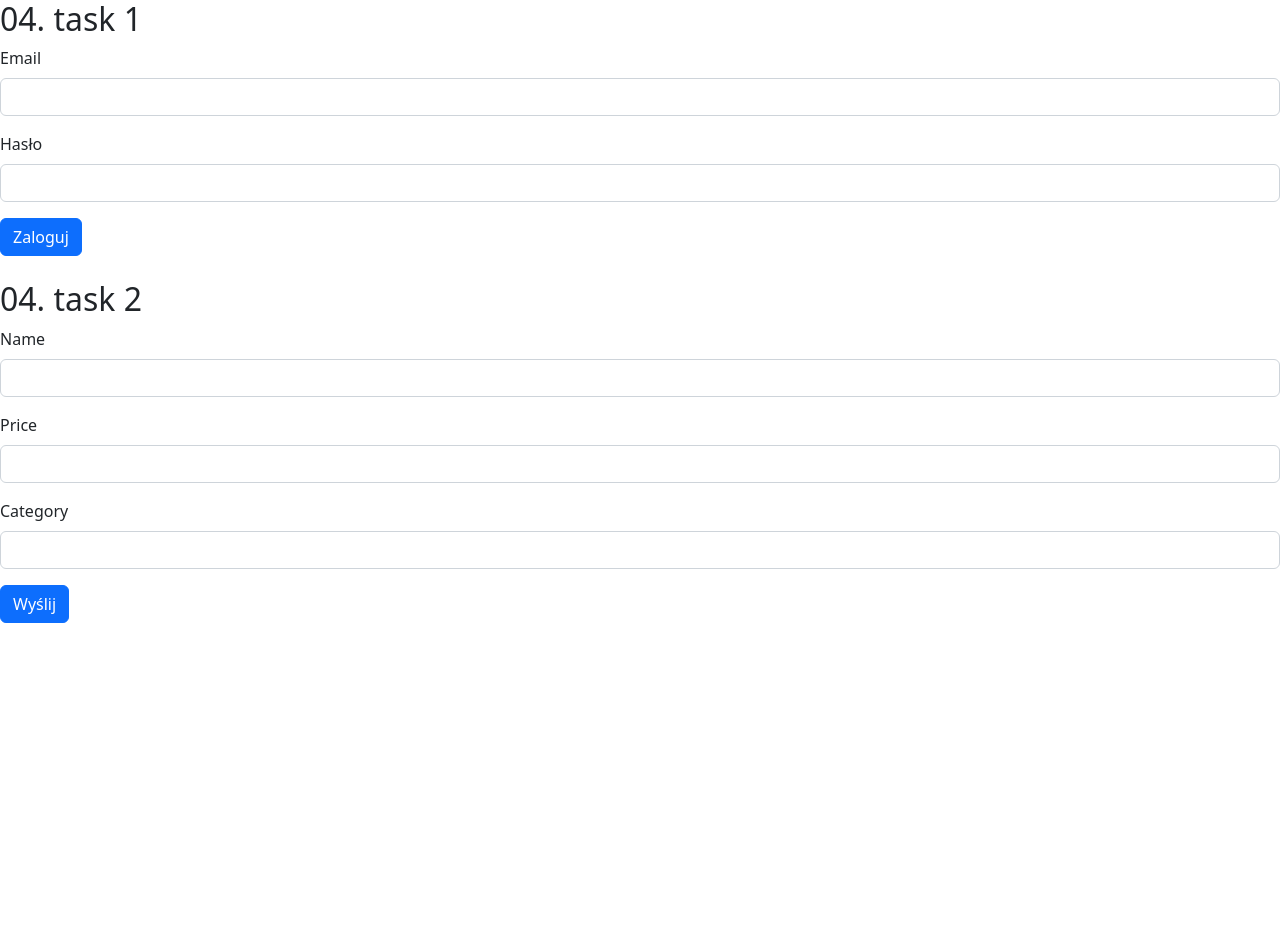
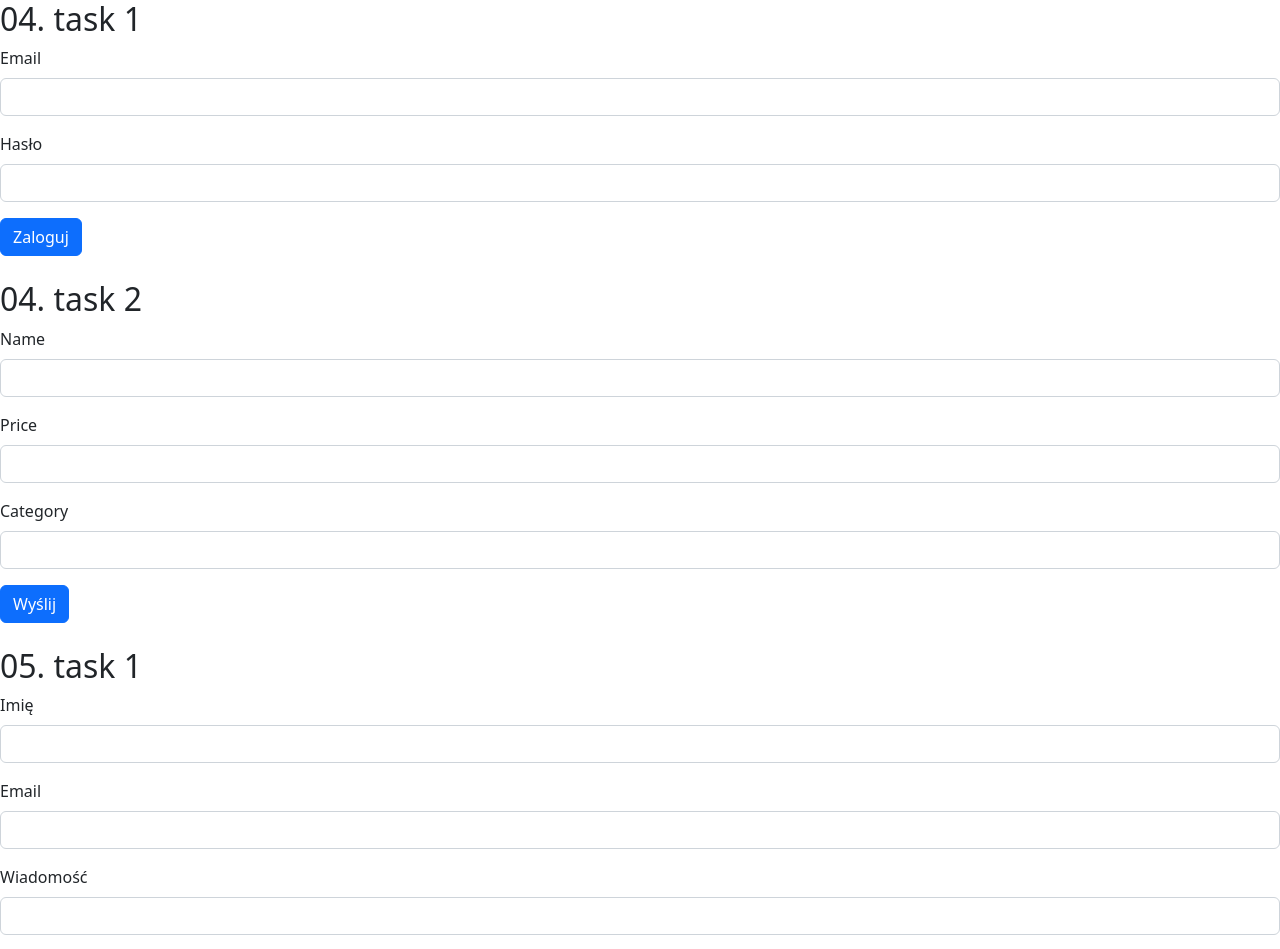
Before and after one commit to epkisiel/zadania_react, a React (Create React App) app: page / in a window 1280 px wide. Shown: the top 949 px of the page. Before the commit the page ends 800 px from the top, so only its background shows below. Built offline with nearby package versions, Linux system fonts and the light colour scheme.

Commit message:
ContactForm

```diff
--- a/package.json
+++ b/package.json
@@ -10,6 +10,7 @@
     "bootstrap": "^5.2.3",
     "react": "^19.2.0",
     "react-dom": "^19.2.0",
+    "react-hook-form": "^7.66.1",
     "react-scripts": "5.0.1",
     "web-vitals": "^2.1.4"
   },
--- a/src/App.jsx
+++ b/src/App.jsx
@@ -1,5 +1,6 @@
 import LoginForm from  "./components/LoginForm"
 import ProductForm from  "./components/ProductForm"
+import ContactForm from  "./components/ContactForm"
 
 function App() {
   return (
@@ -9,6 +10,9 @@ function App() {
       <br/>
       <h2>04. task 2</h2>
       <ProductForm/>
+      <br/>
+      <h2>05. task 1</h2>
+      <ContactForm/>
     </>
   );
 }
--- /dev/null
+++ b/src/components/ContactForm.jsx
@@ -0,0 +1,31 @@
+import 'bootstrap/dist/css/bootstrap.css';
+import {useForm} from 'react-hook-form';
+const ContactForm=()=>{
+    const {register,handleSubmit}=useForm();
+
+
+    function onSubmit(data){
+        console.log(data)
+    }
+    return(
+        <form onSubmit={handleSubmit(onSubmit)}>
+            <div className="mb-3">
+                <label htmlFor="name" className="form-label">Imię</label>
+                <input type="text" id="name" className="form-control" {...register("name")}/>
+            </div>
+
+            <div className="mb-3">
+                <label htmlFor="email" className="form-label">Email</label>
+                <input type="email" id="email" className='form-control' {...register("email")}/>
+            </div>
+
+            <div className="mb-3">
+                <label htmlFor="message" className="form-label">Wiadomość</label>
+                <input type="text" id="message" className='form-control' {...register("message")}/>
+            </div>
+
+            <button type="submit" className="btn btn-primary">Wyślij</button>
+        </form>
+    )
+};
+export default ContactForm;
```
Also changed, not shown: 1 other file (tests, documents, lock files or other folders).
